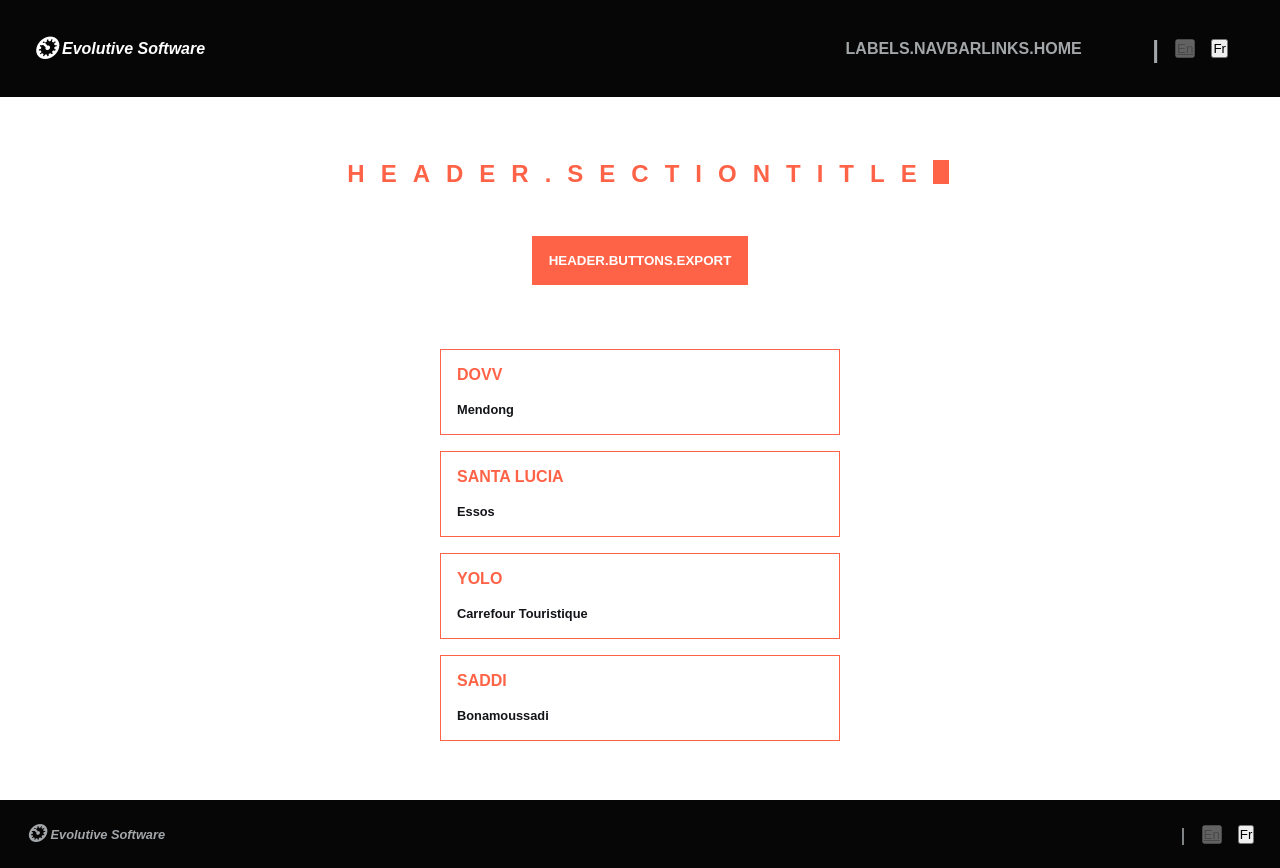
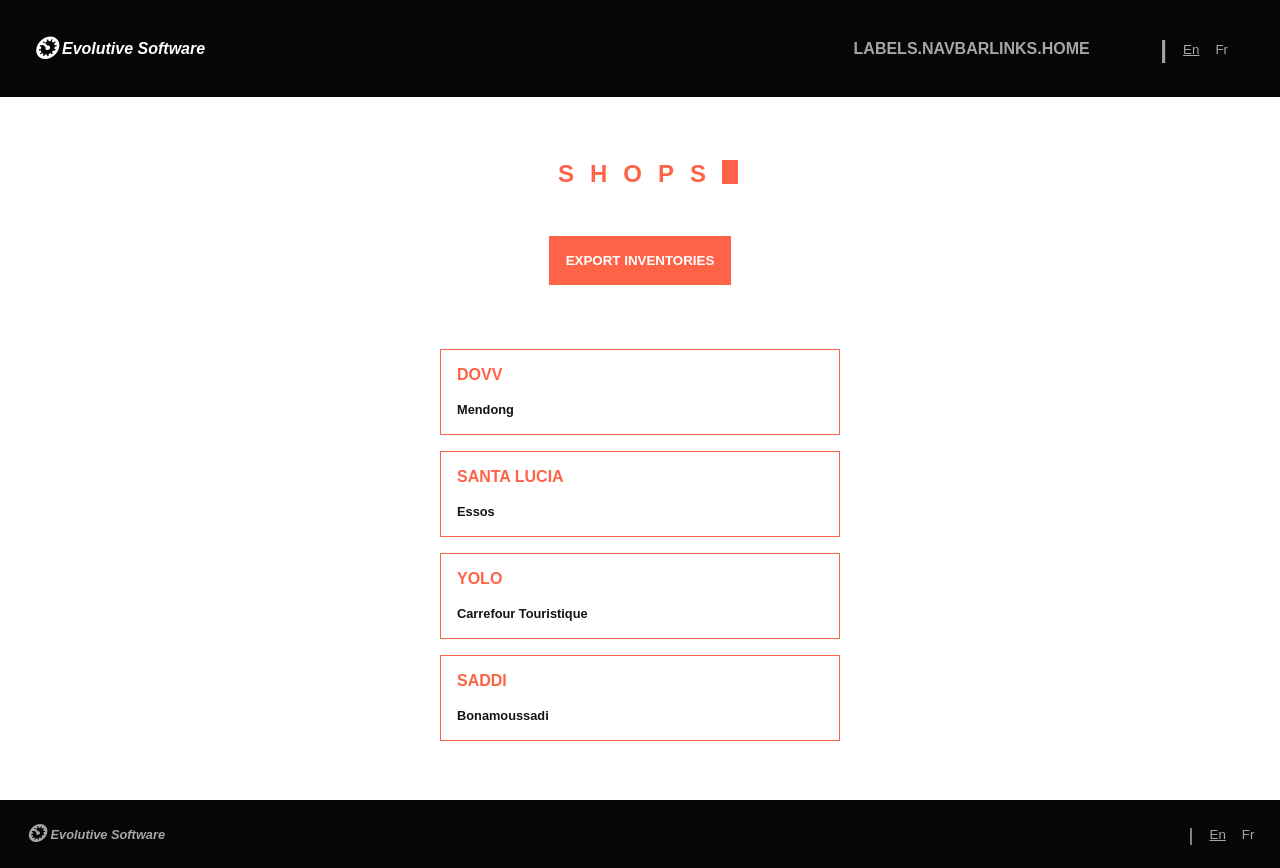
Before and after one commit to gnopor/evoSoftInventory, a Next.js app: page / in a window 1280 px wide. Built offline with nearby package versions, Linux system fonts and the light colour scheme; some icons are missing.

Commit message:
homePage: Add translation

```diff
--- a/public/json/i18n.resources.json
+++ b/public/json/i18n.resources.json
@@ -8,7 +8,15 @@
             }
         },
         "home": {
-            "welcome": "Welcome to React and react-i18next"
+            "pageTitle": "Home",
+            "sections": {
+                "header": {
+                    "sectionTitle": "Shops",
+                    "buttons": {
+                        "export": { "label": "Export Inventories" }
+                    }
+                }
+            }
         }
     },
     "fr": {
@@ -20,7 +28,15 @@
             }
         },
         "home": {
-            "welcome": "Bienvenue a React et react-i18next"
+            "pageTitle": "Accueil",
+            "sections": {
+                "header": {
+                    "sectionTitle": "Magasins",
+                    "buttons": {
+                        "export": { "label": "Exporter Les inventaires" }
+                    }
+                }
+            }
         }
     }
 }
--- a/src/app/page.tsx
+++ b/src/app/page.tsx
@@ -16,14 +16,16 @@ export default function HomePage() {
 
     return (
         <>
-            <Page title="Home">
+            <Page title={t("pageTitle")}>
                 <main>
                     <section className="header">
                         <div className="container">
                             <div className="content">
-                                <h1 className="title">{t("header.sectionTitle")}</h1>
+                                <h1 className="title">{t("sections.header.sectionTitle")}</h1>
 
-                                <Button variant="primary">{t("header.buttons.export")}</Button>
+                                <Button variant="primary">
+                                    {t("sections.header.buttons.export.label")}
+                                </Button>
                             </div>
                         </div>
                     </section>
@@ -74,10 +76,6 @@ const style = css`
 
     /*listing */
     .listing .content {
-        display: flex;
-        flex-direction: column;
-        align-items: center;
-        height: 100%;
         width: 100%;
     }
 
@@ -88,6 +86,7 @@ const style = css`
         gap: var(--spacing);
     }
     .listing li {
+        max-width: 100%;
         list-style: none;
     }
 `;
--- a/src/components/LanguageToggler.tsx
+++ b/src/components/LanguageToggler.tsx
@@ -39,9 +39,6 @@ export default function LanguageToggler() {
             </div>
 
             <style jsx>{styles}</style>
-            <style jsx global>
-                {globalStyle}
-            </style>
         </>
     );
 }
@@ -67,15 +64,15 @@ const styles = css`
     }
 
     ul.languages li button {
+        background: none;
+        border: none;
+        outline: none;
+        color: inherit;
         text-transform: capitalize;
+
         cursor: pointer;
     }
     ul.languages li button.current {
         text-decoration: underline;
     }
 `;
-const globalStyle = css.global`
-    .language_form button {
-        color: inherit;
-    }
-`;
--- a/src/stores/UIStore/UIContext.tsx
+++ b/src/stores/UIStore/UIContext.tsx
@@ -62,14 +62,8 @@ function UIProvider({ children }: { children: React.ReactNode }) {
 
         const newLanguage = languages.find((l) => l.code2 === languageCode2);
         if (!newLanguage) return;
+
         setCurrentLanguage(newLanguage);
-
-        const oldPath = window.location.pathname;
-        const pathParts = oldPath.split("/");
-        pathParts[1] = languageCode2;
-        const newPath = pathParts.join("/");
-        window.history.pushState({}, "", newPath);
-
         saveDefaultLanguage(languageCode2);
     };
 
```
